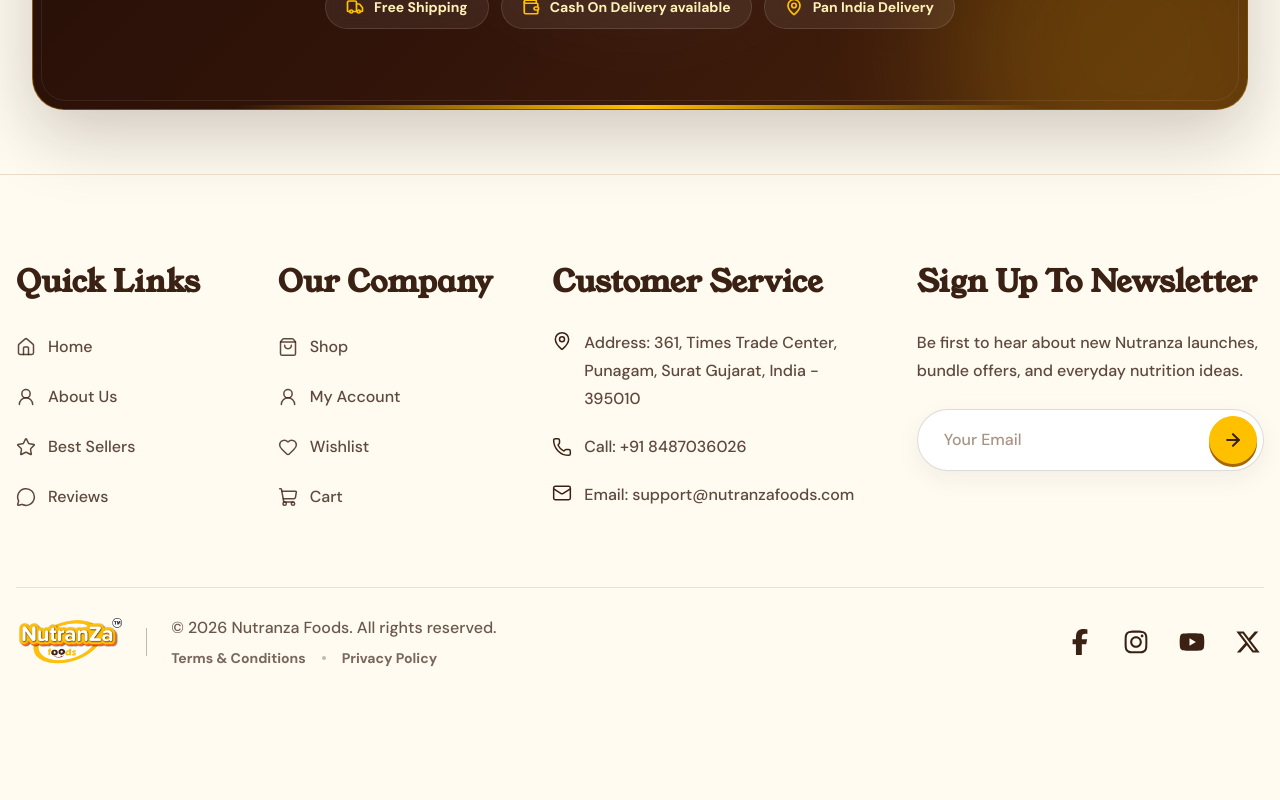
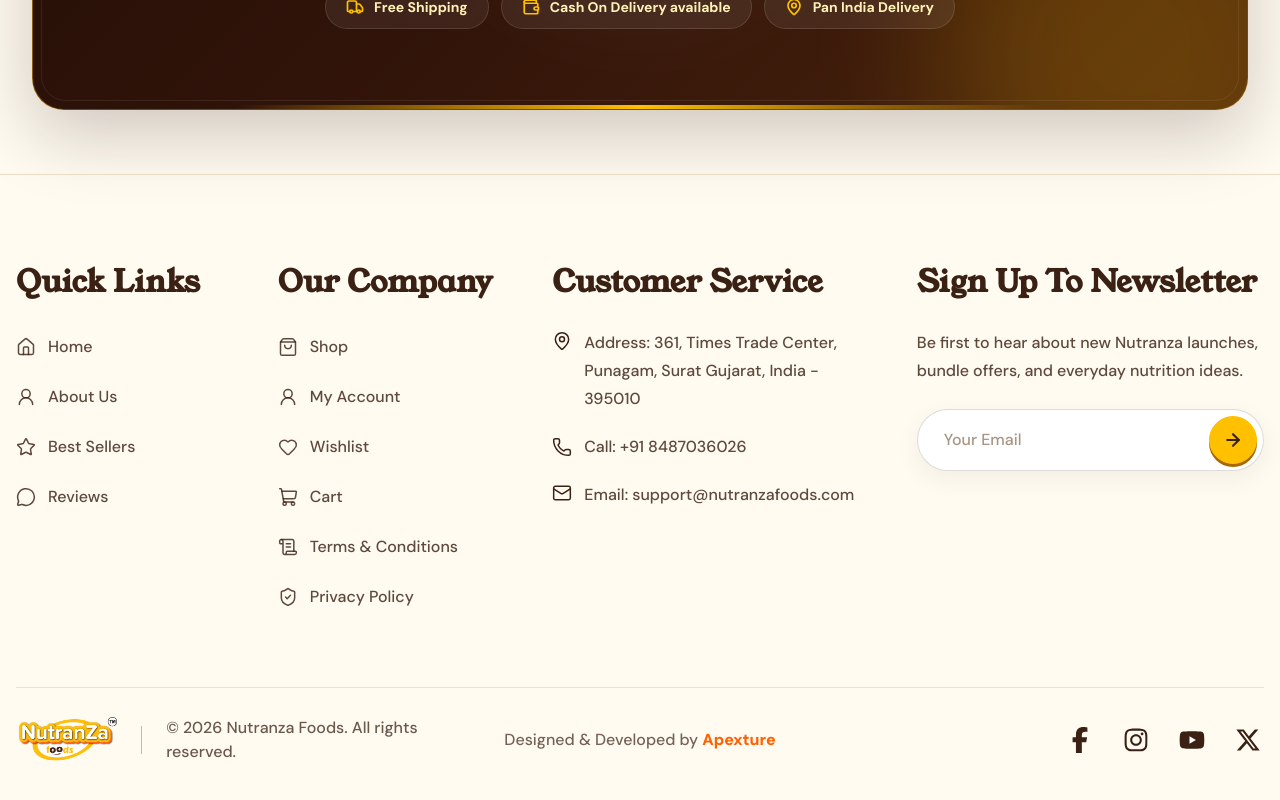
Before and after one commit to nutranza/nutranza-web, a Next.js app: page / in a window 1280 px wide. Shown: the part 4669-5469 px from the top of the page. Before the commit the page ends 5377 px from the top, so only its background shows below. Built offline with nearby package versions, Linux system fonts and the light colour scheme; no server answers; the database is empty; a web font is replaced by a local one.

Commit message:
feat: update contact section with new phone number, image, and improved layout

```diff
--- a/src/app/contact/_components/contact-form-section.tsx
+++ b/src/app/contact/_components/contact-form-section.tsx
@@ -12,9 +12,9 @@
     Icon: Mail,
   },
   {
-    title: "+91 98765 43210",
+    title: "+91 8487036026",
     subtitle: "Have a project in mind? Call us.",
-    href: "tel:+919876543210",
+    href: "tel:+918487036026",
     Icon: Phone,
   },
   {
--- a/src/app/contact/_components/contact-hero-section.tsx
+++ b/src/app/contact/_components/contact-hero-section.tsx
@@ -1,40 +1,50 @@
 import Image from "next/image";
+import { ArrowDown } from "lucide-react";
 import { Button } from "@/components/ui/button";
 
 export function ContactHeroSection() {
   return (
-    <section aria-labelledby="contact-hero-title" className="bg-background px-3">
-      <div className="grid gap-4 md:grid-cols-2 lg:items-stretch">
-        <div className="relative min-h-80 overflow-hidden rounded-2xl bg-brand-mango lg:min-h-120">
+    <section
+      aria-labelledby="contact-hero-title"
+      className="bg-background px-2.5 pb-4"
+    >
+      <div className="grid overflow-hidden rounded-[1.75rem] border border-brand-line bg-brand-surface shadow-[0_18px_50px_rgba(58,33,20,0.07)] lg:min-h-[31rem] lg:grid-cols-[minmax(0,1.4fr)_minmax(25rem,1fr)] xl:min-h-[34rem]">
+        <div className="relative aspect-[3/2] overflow-hidden bg-brand-mango lg:aspect-auto">
           <Image
-            src="/assets/images/event-banner.png"
-            alt="Nutranza mango protein oats product banner"
+            src="/assets/images/contect.png"
+            alt="A Nutranza family enjoying breakfast with high-protein oats and chocolate peanut butter"
             fill
             priority
-            sizes="(min-width: 1440px) 704px, (min-width: 768px) 50vw, 100vw"
-            className="object-cover object-[72%_50%]"
+            sizes="(min-width: 1024px) 58vw, 100vw"
+            className="object-cover object-[52%_center]"
           />
         </div>
 
-        <div className="flex min-h-100 items-center rounded-2xl bg-brand-muted/10 p-6 text-brand-cocoa sm:min-h-105 sm:p-8 lg:min-h-108 lg:p-10">
-          <div className="w-full max-w-2xl">
+        <div className="flex items-center bg-brand-surface p-6 text-brand-cocoa sm:p-8 lg:p-10 xl:p-14">
+          <div className="w-full max-w-[32rem]">
+            <p className="text-sm font-bold tracking-wide text-brand-orange sm:text-base">
+              Contact Nutranza Foods
+            </p>
+
             <h1
               id="contact-hero-title"
-              className="font-heading text-4xl font-black leading-tight tracking-normal sm:text-5xl xl:text-6xl"
+              className="mt-5 font-heading text-[2.55rem] font-black leading-[1.03] tracking-normal text-brand-cocoa-deep sm:text-5xl lg:text-[2.85rem] xl:text-[3.35rem]"
             >
-              Contact Us
+              We&apos;d Love to Hear From You.
             </h1>
-            <p className="mt-4 text-base font-semibold leading-7 sm:text-lg sm:leading-8">
-              Have questions, feedback, or just want to say hello? We&apos;re
-              always happy to hear from you. Reach out to us anytime. Our team
-              is here to help with orders, support, or anything else you need.
+
+            <p className="mt-5 max-w-[29rem] text-base font-semibold leading-7 text-brand-cocoa/75 sm:text-lg sm:leading-8">
+              Questions about our products, your order, or anything else?
+              Send us a message and our team will be happy to help.
             </p>
+
             <Button
               href="#contact-form-title"
               variant="mango"
-              className="mt-6 px-7 py-2.5 text-base font-medium sm:px-9 sm:py-3"
+              className="mt-7 w-full gap-2 px-8 py-3 text-base font-extrabold sm:w-fit sm:px-9"
             >
-              Contact Us
+              Send a Message
+              <ArrowDown className="size-4" aria-hidden="true" />
             </Button>
           </div>
         </div>
--- a/src/components/footer/index.tsx
+++ b/src/components/footer/index.tsx
@@ -5,6 +5,8 @@
   MapPin,
   MessageCircle,
   Phone,
+  ScrollText,
+  ShieldCheck,
   ShoppingBag,
   ShoppingCart,
   Star,
@@ -40,6 +42,12 @@
   { label: "My Account", href: "/login", icon: UserRound },
   { label: "Wishlist", href: "/wishlist", icon: Heart },
   { label: "Cart", href: "/cart", icon: ShoppingCart },
+  {
+    label: "Terms & Conditions",
+    href: "/terms-and-conditions",
+    icon: ScrollText,
+  },
+  { label: "Privacy Policy", href: "/privacy-policy", icon: ShieldCheck },
 ];
 
 const footerLinkClassName =
@@ -156,8 +164,8 @@
         </div>
 
         <div className="mt-14 border-t border-brand-cocoa/12 pt-7 sm:mt-16 lg:mt-18">
-          <div className="flex flex-col items-center justify-between gap-7 sm:flex-row">
-            <div className="flex flex-col items-center gap-4 sm:flex-row sm:gap-6">
+          <div className="flex flex-col items-center gap-7 lg:grid lg:grid-cols-[1fr_auto_1fr] lg:items-center">
+            <div className="flex flex-col items-center gap-4 sm:flex-row sm:gap-6 lg:justify-self-start">
               <Link
                 href="/"
                 aria-label="Nutranza home"
@@ -175,34 +183,26 @@
                 aria-hidden="true"
                 className="hidden h-7 w-px bg-brand-cocoa/30 sm:block"
               />
-              <div className="flex flex-col items-center gap-2 sm:items-start">
-                <p className="text-center text-sm font-medium text-brand-cocoa/75 sm:text-left sm:text-base">
-                  &copy; 2026 Nutranza Foods. All rights reserved.
-                </p>
-                <nav
-                  aria-label="Legal"
-                  className="flex flex-wrap items-center justify-center gap-x-4 gap-y-2 text-sm font-bold text-brand-cocoa/68 sm:justify-start"
-                >
-                  <Link
-                    href="/terms-and-conditions"
-                    className="rounded-sm transition-colors hover:text-brand-orange focus-visible:outline-2 focus-visible:outline-offset-4 focus-visible:outline-brand-cocoa"
-                  >
-                    Terms &amp; Conditions
-                  </Link>
-                  <span aria-hidden="true" className="size-1 rounded-full bg-brand-cocoa/30" />
-                  <Link
-                    href="/privacy-policy"
-                    className="rounded-sm transition-colors hover:text-brand-orange focus-visible:outline-2 focus-visible:outline-offset-4 focus-visible:outline-brand-cocoa"
-                  >
-                    Privacy Policy
-                  </Link>
-                </nav>
-              </div>
+              <p className="text-center text-sm font-medium text-brand-cocoa/75 sm:text-left sm:text-base">
+                &copy; 2026 Nutranza Foods. All rights reserved.
+              </p>
             </div>
+
+            <p className="text-center text-sm font-medium text-brand-cocoa/70 sm:text-base lg:justify-self-center">
+              Designed &amp; Developed by{" "}
+              <Link
+                href="https://apexture.in/"
+                target="_blank"
+                rel="noreferrer"
+                className="rounded-sm font-extrabold text-brand-orange transition-colors hover:text-brand-cocoa focus-visible:outline-2 focus-visible:outline-offset-4 focus-visible:outline-brand-cocoa"
+              >
+                Apexture
+              </Link>
+            </p>
 
             <div
               aria-label="Social media"
-              className="flex items-center justify-center gap-6"
+              className="flex items-center justify-center gap-6 lg:justify-self-end"
             >
               <Link
                 href="/#facebook"
```
Also changed, not shown: 1 other file (tests, documents, lock files or other folders).
